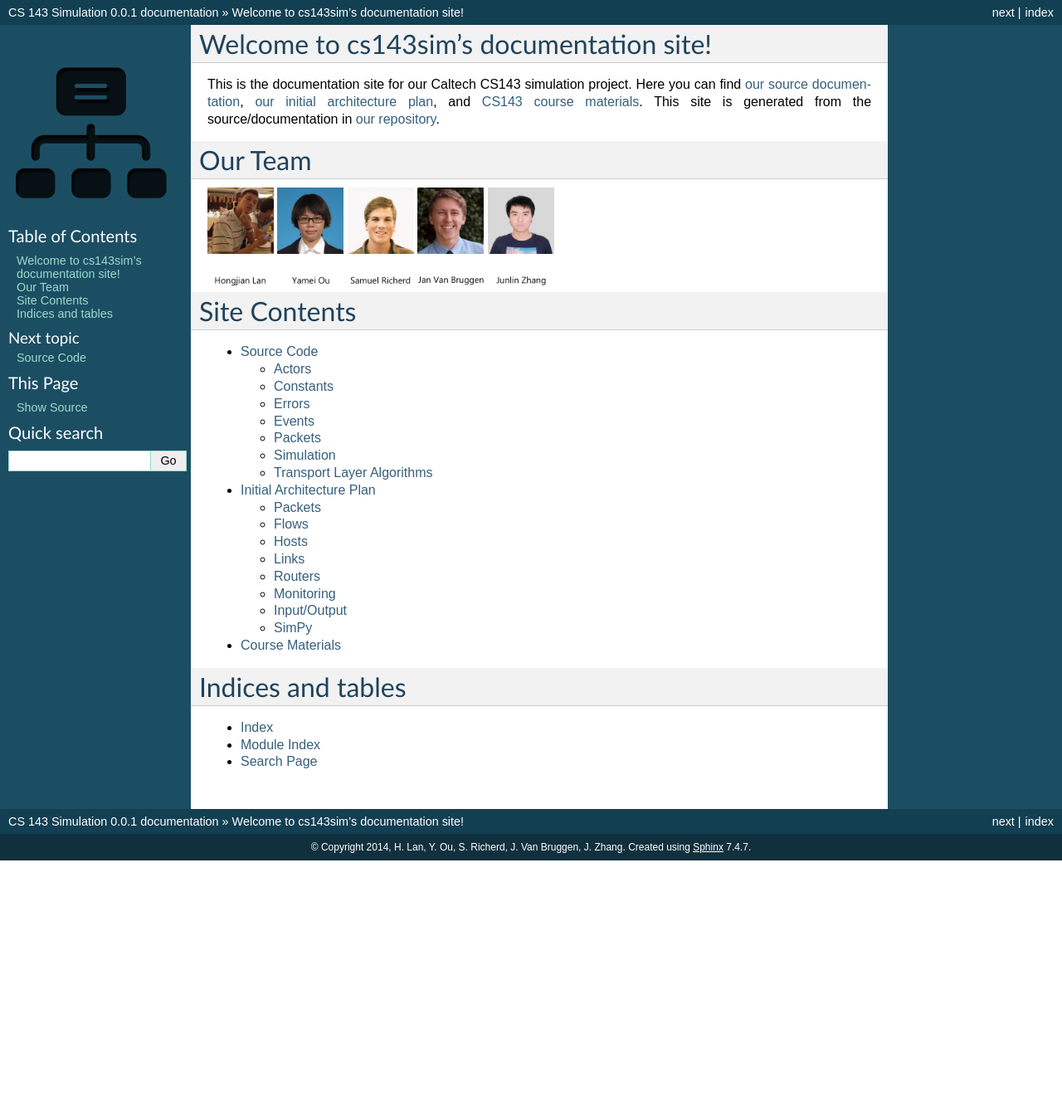
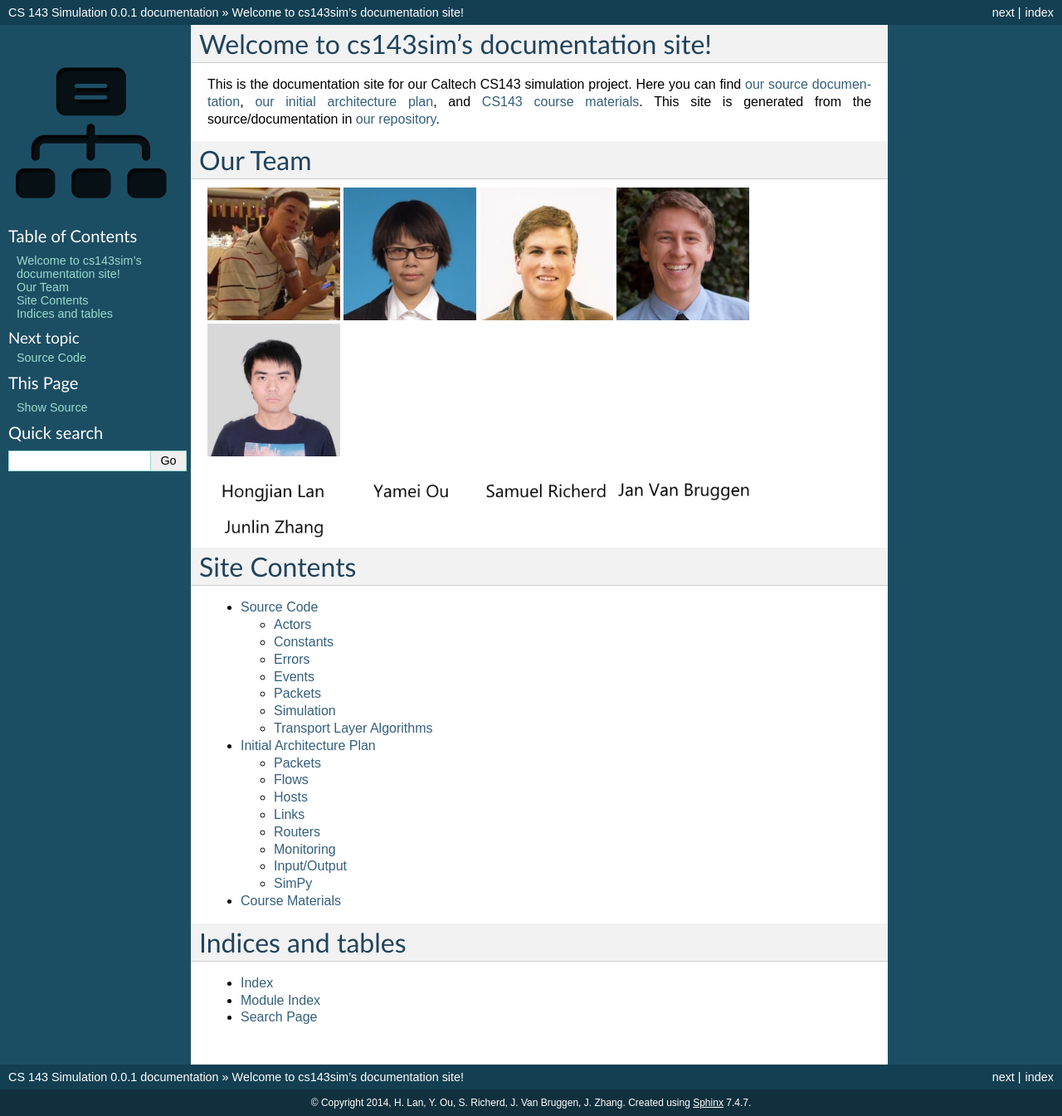
Before and after one commit to JanCVanB/cs143sim, a Sphinx documentation site: the page built from docs/index.rst, in a window 1280 px wide. Shown: the whole page at 83% size. Built offline with Sphinx 7.4.7, drawn with Linux system fonts in a browser that asks for light colours; before the commit the page ends 1037 px from its top, so only the background shows below that.

Commit message:
Resized images

```diff
--- a/docs/index.rst
+++ b/docs/index.rst
@@ -13,30 +13,30 @@ Our Team
 ========
 
 .. image:: images/HongjianLan.jpg
-   :width: 10%
+   :width: 20%
 .. image:: images/YameiOu.jpg
-   :width: 10%
+   :width: 20%
 .. image:: images/SamuelRicherd.jpg
-   :width: 10%
+   :width: 20%
 .. image:: images/JanVanBruggen.jpg
-   :width: 10%
+   :width: 20%
 .. image:: images/JunlinZhang.jpg
-   :width: 10%
+   :width: 20%
 
 .. container:: clearer
 
     .. image:: images/spacer.png
 
 .. image:: images/HongjianLanName.png
-   :width: 10%
+   :width: 20%
 .. image:: images/YameiOuName.png
-   :width: 10%
+   :width: 20%
 .. image:: images/SamuelRicherdName.png
-   :width: 10%
+   :width: 20%
 .. image:: images/JanVanBruggenName.png
-   :width: 10%
+   :width: 20%
 .. image:: images/JunlinZhangName.png
-   :width: 10%
+   :width: 20%
 
 Site Contents
 =============
```
